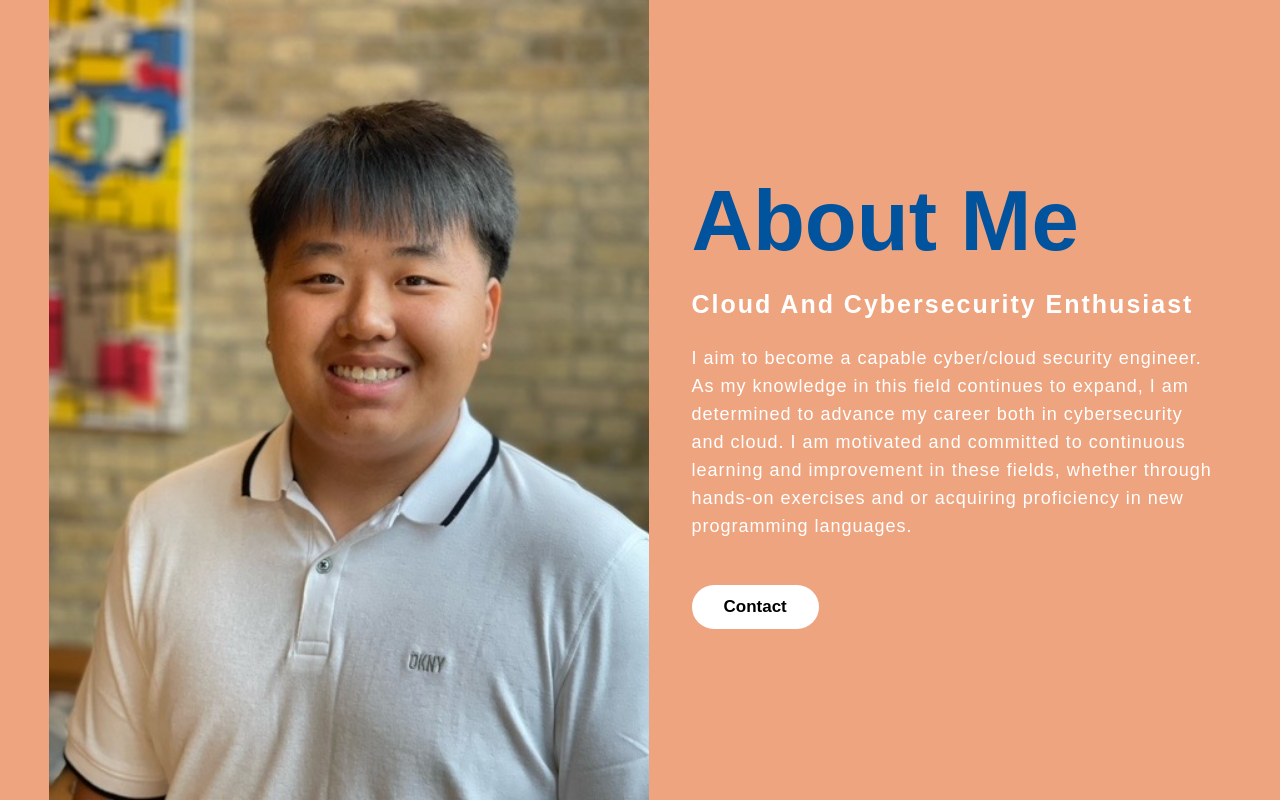
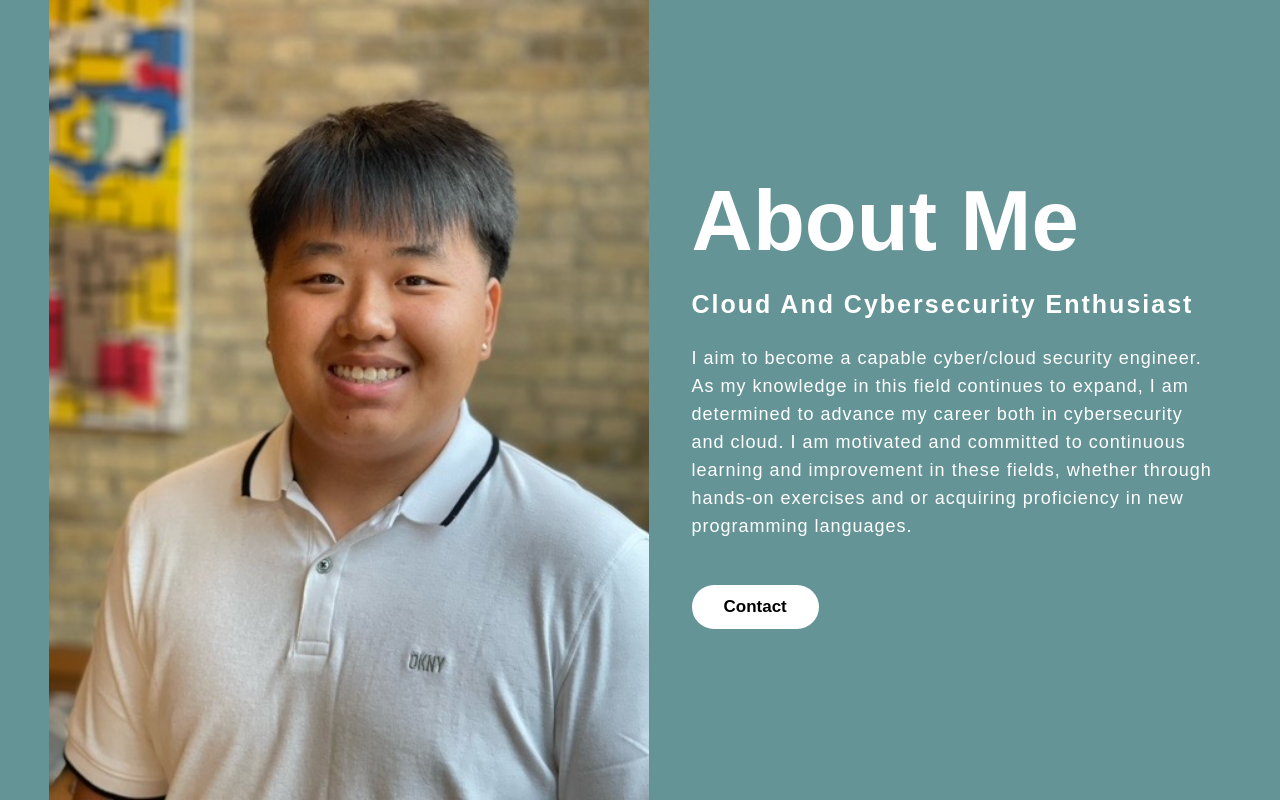
Before and after one commit to icstars/AboutMe-MouaTao, a plain HTML site: page index.html in a window 1280 px wide. Drawn offline with Linux system fonts and the light colour scheme.

Commit message:
Update style.css

```diff
--- a/style.css
+++ b/style.css
@@ -7,7 +7,7 @@
 .about
 {
     width: 100%;
-    background-color: #EEA47F ;
+    background-color: #649496 ;
     height: 100vh;
     display: flex;
     justify-content: center;
@@ -33,7 +33,7 @@
     justify-content: space-around;
 }
 .about-text h1 {
-    color: #00539C;
+    color: white;
     font-size: 85px;
     margin-bottom: 20px;
     text-transform: capitalize;
```
